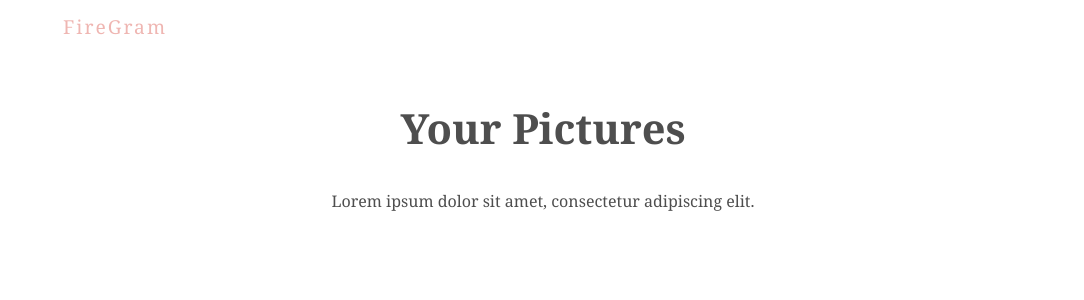
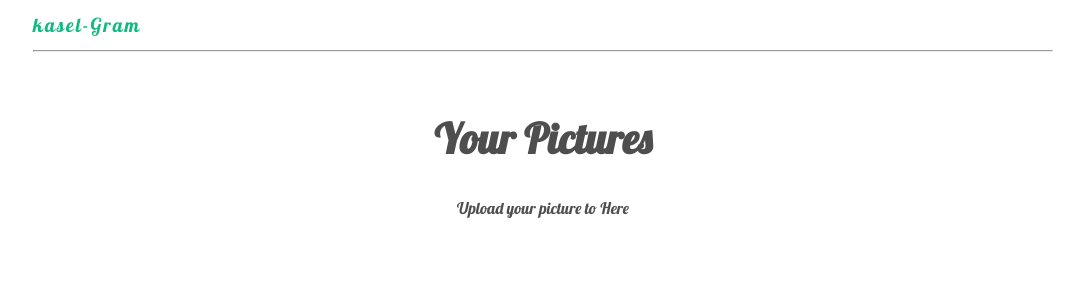
Before and after one commit to karthikashutosh/KaselGram, a React (Create React App) app: page / in a window 1280 px wide. Shown: the top 300 px of the page, without its empty margins (97-1181 px from the left). Built offline with nearby package versions, Linux system fonts and the light colour scheme.

Commit message:
small update

```diff
--- a/src/App.js
+++ b/src/App.js
@@ -1,5 +1,5 @@
 import React from 'react';
-import Title from './comps/Title';
+import Title from './Components/Title';
 
 function App() {
   return (
--- /dev/null
+++ b/src/Components/Title.js
@@ -0,0 +1,14 @@
+import React from "react";
+
+const Title = () => {
+  return (
+    <div className="title">
+      <h1>kasel-Gram</h1>
+      <hr />
+      <h2>Your Pictures</h2>
+      <p>Upload your picture to Here</p>
+    </div>
+  );
+};
+
+export default Title;
--- a/src/comps/Title.js
+++ /dev/null
@@ -1,13 +0,0 @@
-import React from 'react';
-
-const Title = () => {
-  return (
-    <div className="title">
-      <h1>FireGram</h1>
-      <h2>Your Pictures</h2>
-      <p>Lorem ipsum dolor sit amet, consectetur adipiscing elit.</p>
-    </div>
-  )
-}
-
-export default Title;
--- a/src/index.css
+++ b/src/index.css
@@ -1,41 +1,38 @@
-@import url('https://fonts.googleapis.com/css2?family=Noto+Serif:wght@400;700&display=swap');
-
-:root{
-  --primary: #efb6b2;
+@import url("https://fonts.googleapis.com/css2?family=Lobster&display=swap");
+:root {
+  --primary: #10b981;
   --secondary: #4e4e4e;
   --error: #ff4a4a;
 }
 
 /* base styles & title */
-body{
-  font-family: "Noto Serif";
+body {
+  font-family: "Lobster", cursive;
   color: var(--secondary);
 }
-.App{
-  max-width: 960px;
+.App {
+  max-width: 1020px;
   margin: 0 auto;
 }
-.title h1{
+.title h1 {
   color: var(--primary);
   font-size: 1.2rem;
   letter-spacing: 2px;
   font-weight: normal;
 }
-.title h2, .title p{
+.title h2,
+.title p {
   text-align: center;
 }
-.title h2{
+.title h2 {
   margin-top: 60px;
   font-size: 2.6rem;
 }
 
 /* upload form styles */
 
-
 /* progress bar styles */
-
 
 /* image grid styles */
 
-
 /* modal styles */
```
